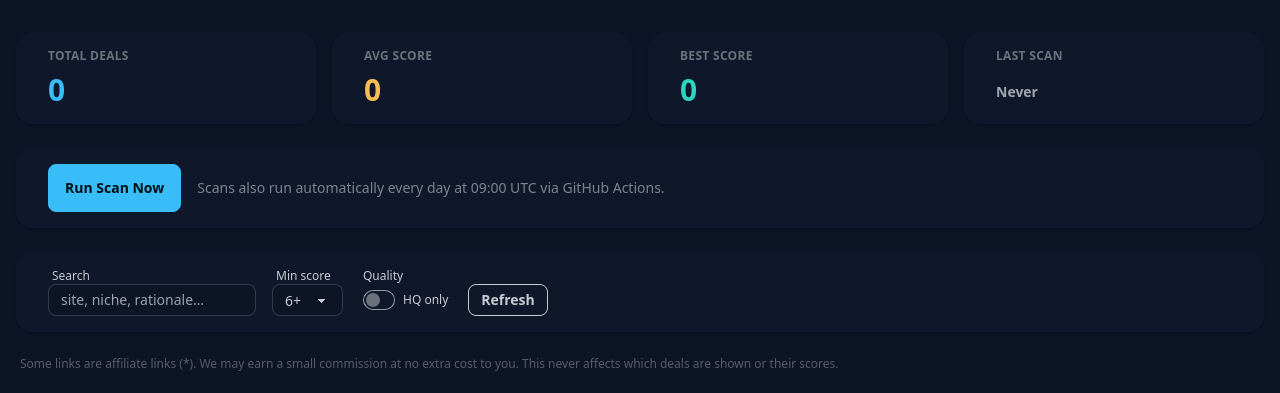
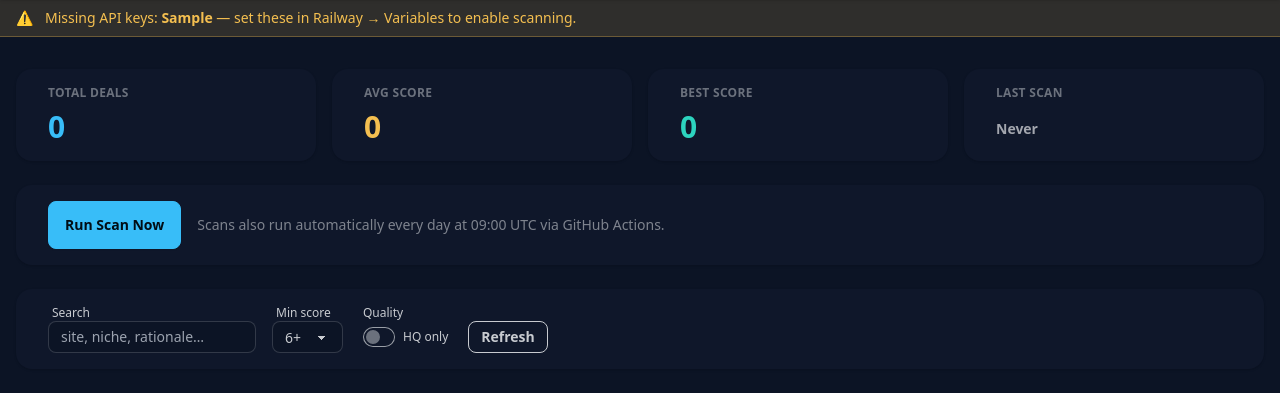
Before and after one commit to cberguno/meh-scanner, a FastAPI app: template templates/index.html in a window 1280 px wide. Shown: the part 64-457 px from the top of the page. Run offline with FastAPI, Linux system fonts and the light colour scheme; the template is opened without the code that fills it: most values are stand-ins (such as "Sample title", 1, 10 or a date in 2020); data that the repository does not hold is empty; some libraries are stand-ins or nearby versions.

Commit message:
Warn on missing API keys at startup and on dashboard banner
Co-Authored-By: Claude Sonnet 4.6 <noreply@anthropic.com>

```diff
--- a/app.py
+++ b/app.py
@@ -34,6 +34,7 @@ from fastapi.responses import HTMLResponse, JSONResponse
 from fastapi.templating import Jinja2Templates
 from sse_starlette.sse import EventSourceResponse
 
+from config import Config
 from db import init_db, record_scan, archive_deals, get_recent_scans, get_source_stats, get_source_status
 from logger import logger
 from scanner import run_full_scan
@@ -270,6 +271,18 @@ async def lifespan(app: FastAPI):
     # ── startup ───────────────────────────────────────────────────────────────
     logger.info("dashboard_startup", "Dashboard starting…")
     init_db()
+
+    _missing = [k for k, v in [
+        ("SERPER_API_KEY",    Config.SERPER_API_KEY),
+        ("ANTHROPIC_API_KEY", Config.ANTHROPIC_API_KEY),
+    ] if not v]
+    if _missing:
+        logger.warning(
+            "missing_api_keys",
+            f"Missing required API keys: {', '.join(_missing)} — scans will not produce results",
+            missing_keys=_missing,
+        )
+
     state.load_deals_from_file()
     snap = state.get_snapshot()
     logger.info(
@@ -292,12 +305,19 @@ app = FastAPI(title="Meh-Scanner Dashboard", lifespan=lifespan)
 
 # ── page route ────────────────────────────────────────────────────────────────
 
+def _missing_keys() -> list[str]:
+    return [k for k, v in [
+        ("SERPER_API_KEY",    Config.SERPER_API_KEY),
+        ("ANTHROPIC_API_KEY", Config.ANTHROPIC_API_KEY),
+    ] if not v]
+
+
 @app.get("/", response_class=HTMLResponse)
 async def index(request: Request):
     return templates.TemplateResponse(
         request=request,
         name="index.html",
-        context={"snapshot": state.get_snapshot()},
+        context={"snapshot": state.get_snapshot(), "missing_keys": _missing_keys()},
     )
 
 
--- a/templates/index.html
+++ b/templates/index.html
@@ -122,6 +122,19 @@
       </span>
     </div>
   </div>
+
+  <!-- ── Missing API keys banner ─────────────────────────────────────────── -->
+  {% if missing_keys %}
+  <div class="w-full bg-warning/15 border-b border-warning/30 px-4 py-2" role="alert">
+    <div class="max-w-7xl mx-auto flex items-center gap-3 text-sm text-warning">
+      <span>⚠️</span>
+      <span>
+        Missing API keys: <strong>{{ missing_keys | join(", ") }}</strong> —
+        set these in Railway → Variables to enable scanning.
+      </span>
+    </div>
+  </div>
+  {% endif %}
 
   <!-- ── Main content ─────────────────────────────────────────────────────── -->
   <main class="flex-1 max-w-7xl w-full mx-auto px-4 py-8 space-y-6">
```
